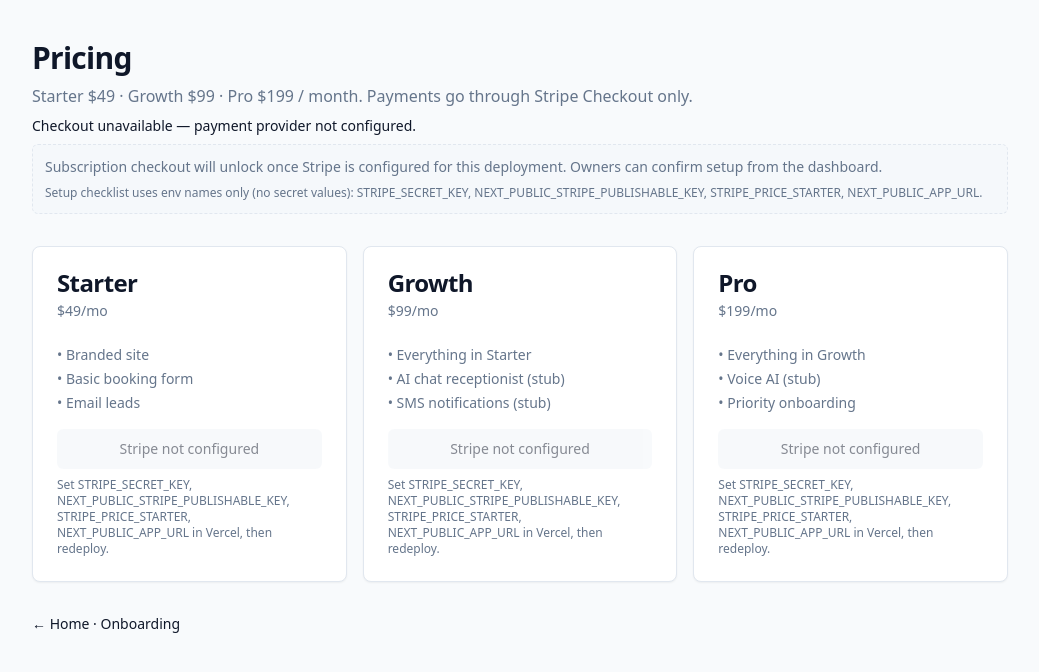
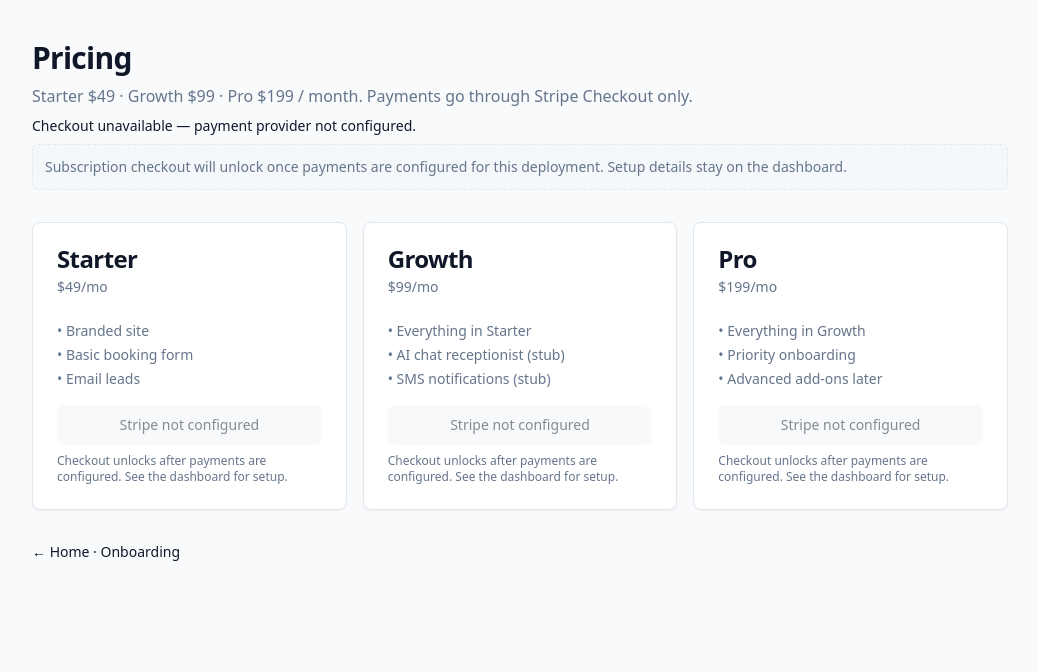
Before and after one commit to iankopf2-creator/Apex-hq, a Next.js app: page /pricing in a window 1280 px wide. Shown: the top 672 px of the page, without its empty margins (120-1159 px from the left). Built offline with nearby package versions, Linux system fonts and the light colour scheme; no server answers.

Commit message:
0.1: hide public pricing env ops copy

```diff
--- a/src/app/pricing/page.tsx
+++ b/src/app/pricing/page.tsx
@@ -2,8 +2,6 @@ import Link from "next/link";
 import {
   STRIPE_TIERS,
   isStripeConfigured,
-  missingStripeEnvVars,
-  REQUIRED_STRIPE_ENV_VARS,
 } from "@/lib/stripe";
 import { Card, CardContent, CardDescription, CardHeader, CardTitle } from "@/components/ui/card";
 import { CheckoutButton } from "@/components/pricing/checkout-button";
@@ -18,7 +16,6 @@ type Props = {
 
 export default function PricingPage({ searchParams }: Props) {
   const stripeReady = isStripeConfigured();
-  const missing = missingStripeEnvVars();
   const checkoutStatus = searchParams?.checkout;
   const slug = searchParams?.slug;
 
@@ -37,22 +34,16 @@ export default function PricingPage({ searchParams }: Props) {
         {!stripeReady && (
           <div
             role="status"
-            className="rounded-md border border-dashed bg-muted/40 px-3 py-3 text-sm space-y-2"
+            className="rounded-md border border-dashed bg-muted/40 px-3 py-3 text-sm"
           >
             <p className="text-muted-foreground">
-              Subscription checkout will unlock once Stripe is configured for this deployment.
-              Owners can confirm setup from the{" "}
+              Subscription checkout will unlock once payments are configured for this
+              deployment. Setup details stay on the{" "}
               <Link href="/dashboard" className="underline-offset-4 hover:underline">
                 dashboard
               </Link>
               .
             </p>
-            {missing.length > 0 ? (
-              <p className="text-xs text-muted-foreground">
-                Setup checklist uses env names only (no secret values):{" "}
-                {REQUIRED_STRIPE_ENV_VARS.join(", ")}.
-              </p>
-            ) : null}
           </div>
         )}
         {checkoutStatus === "success" && (
--- a/src/components/pricing/checkout-button.tsx
+++ b/src/components/pricing/checkout-button.tsx
@@ -59,8 +59,7 @@ export function CheckoutButton({
           Stripe not configured
         </Button>
         <p className="text-xs text-muted-foreground">
-          Set STRIPE_SECRET_KEY, NEXT_PUBLIC_STRIPE_PUBLISHABLE_KEY,
-          STRIPE_PRICE_STARTER, NEXT_PUBLIC_APP_URL in Vercel, then redeploy.
+          Checkout unlocks after payments are configured. See the dashboard for setup.
         </p>
       </div>
     );
--- a/src/lib/stripe.ts
+++ b/src/lib/stripe.ts
@@ -25,7 +25,7 @@ export const STRIPE_TIERS = [
     name: "Pro",
     priceMonthly: 199,
     priceEnv: "STRIPE_PRICE_PRO",
-    features: ["Everything in Growth", "Voice AI (stub)", "Priority onboarding"],
+    features: ["Everything in Growth", "Priority onboarding", "Advanced add-ons later"],
   },
 ] as const;
 
```
